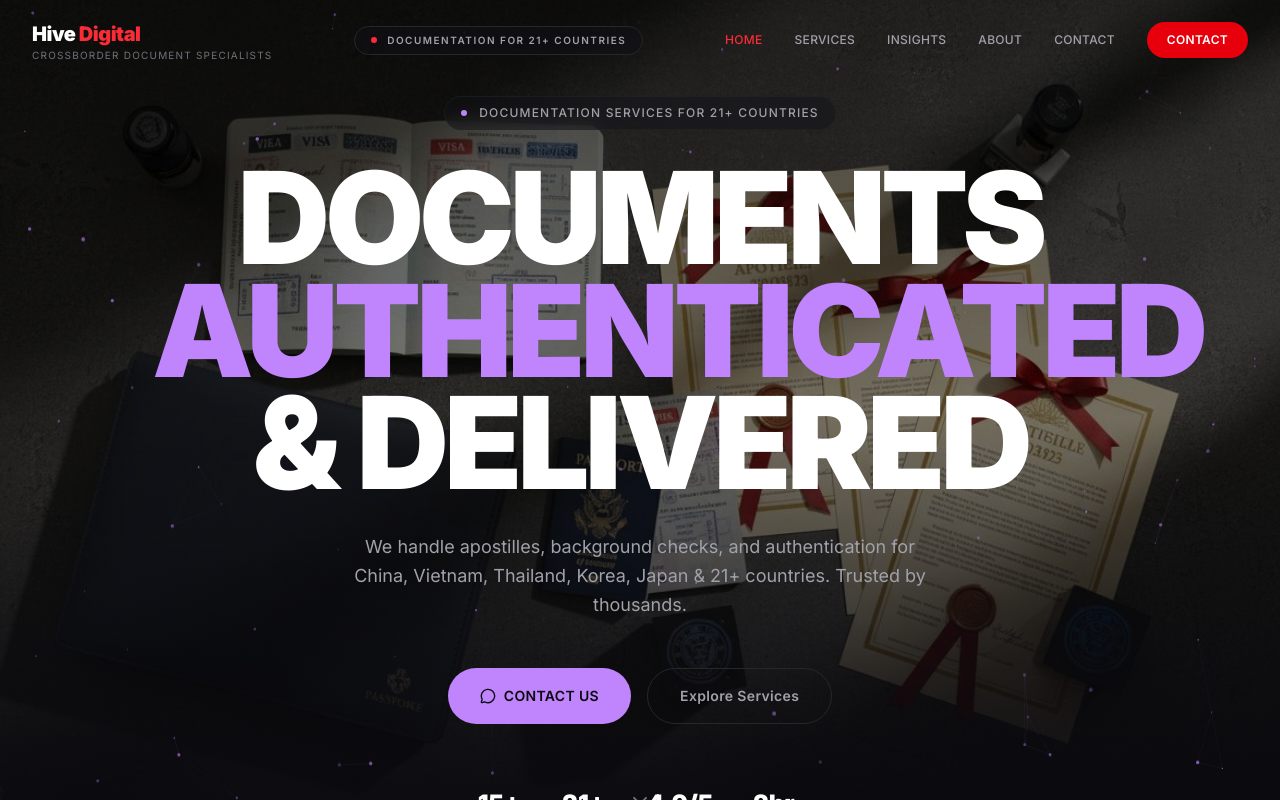
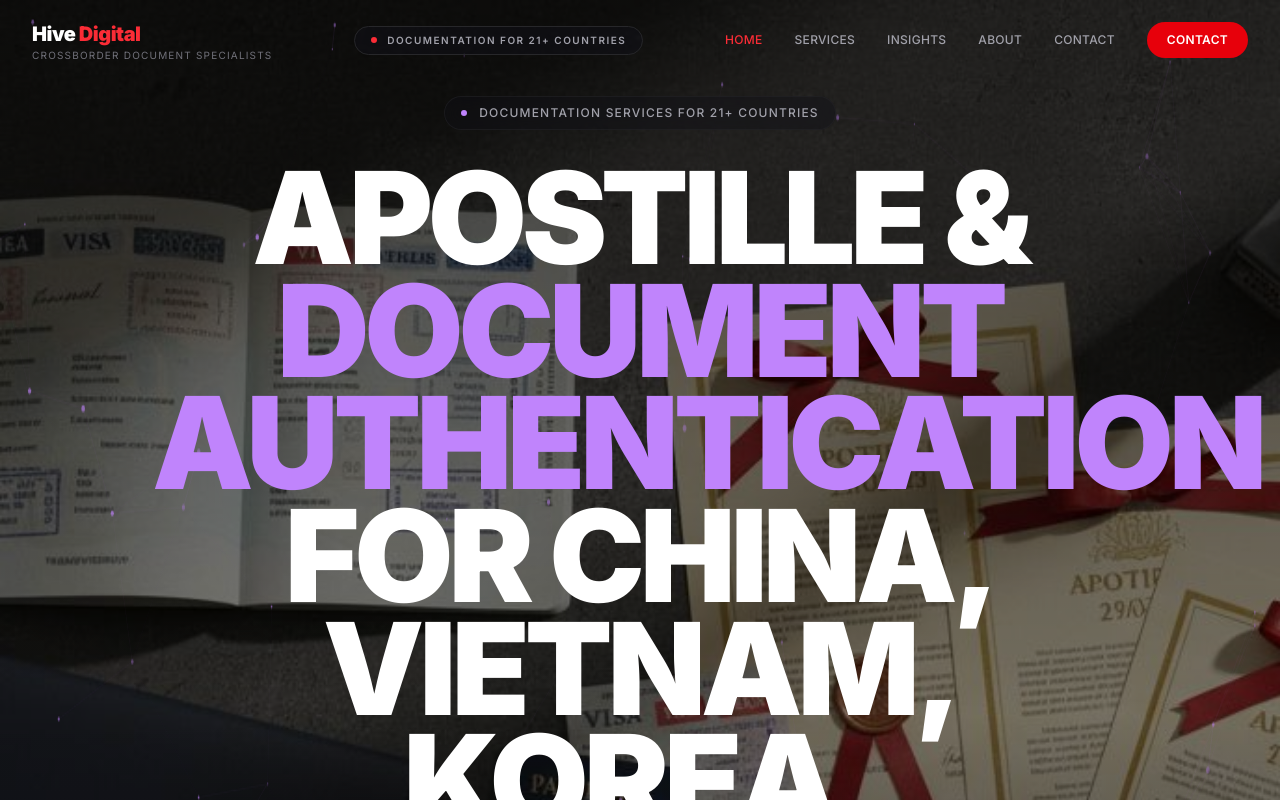
Before and after one commit to scottpiusz-cmyk/hive-digital, a Next.js app: page / in a window 1280 px wide. Shown: the top 800 px of the page. Built offline with nearby package versions, Linux system fonts and the light colour scheme.

Commit message:
Fix hero H1 keywords and subtitle

```diff
--- a/sections/Hero.tsx
+++ b/sections/Hero.tsx
@@ -19,12 +19,12 @@ export default function Hero() {
           <span className="text-[10px] sm:text-xs font-medium tracking-widest uppercase text-hive-muted">Documentation Services for 21+ Countries</span>
         </motion.div>
         <motion.h1 initial={{ opacity: 0, y: 30 }} animate={{ opacity: 1, y: 0 }} transition={{ duration: 0.9, delay: 0.3 }} className="text-5xl sm:text-7xl md:text-8xl lg:text-9xl font-black text-white tracking-[-0.04em] uppercase leading-[0.88] mb-8">
-          <span className="block">Documents</span>
-          <span className="block text-hive-accent">Authenticated</span>
-          <span className="block">&amp; Delivered</span>
+          <span className="block">Apostille &amp;</span>
+          <span className="block text-hive-accent">Document Authentication</span>
+          <span className="block">for China, Vietnam, Korea, Thailand &amp; Japan</span>
         </motion.h1>
         <motion.p initial={{ opacity: 0, y: 20 }} animate={{ opacity: 1, y: 0 }} transition={{ duration: 0.8, delay: 0.55 }} className="text-base sm:text-lg text-hive-muted max-w-xl mx-auto mb-12 leading-relaxed">
-          We handle apostilles, background checks, and authentication for China, Vietnam, Thailand, Korea, Japan &amp; 21+ countries. Trusted by thousands.
+          Vietnam Authentication • Korea Apostille • Thailand Authentication • China Apostille • Japan Apostille — and 21+ countries. Trusted by thousands for document apostille, authentication, compliance, fingerprinting, and China PCC services.
         </motion.p>
         <motion.div initial={{ opacity: 0, y: 20 }} animate={{ opacity: 1, y: 0 }} transition={{ duration: 0.8, delay: 0.75 }} className="flex flex-col sm:flex-row items-center justify-center gap-4">
           <Link href="/contact/" className="inline-flex items-center justify-center gap-2 px-8 h-14 rounded-full bg-hive-accent hover:bg-hive-accent-hover text-hive-bg text-sm font-semibold tracking-wide transition-all hover:shadow-glow">
```
Also changed, not shown: 138 other files (tests, documents, lock files or other folders).
